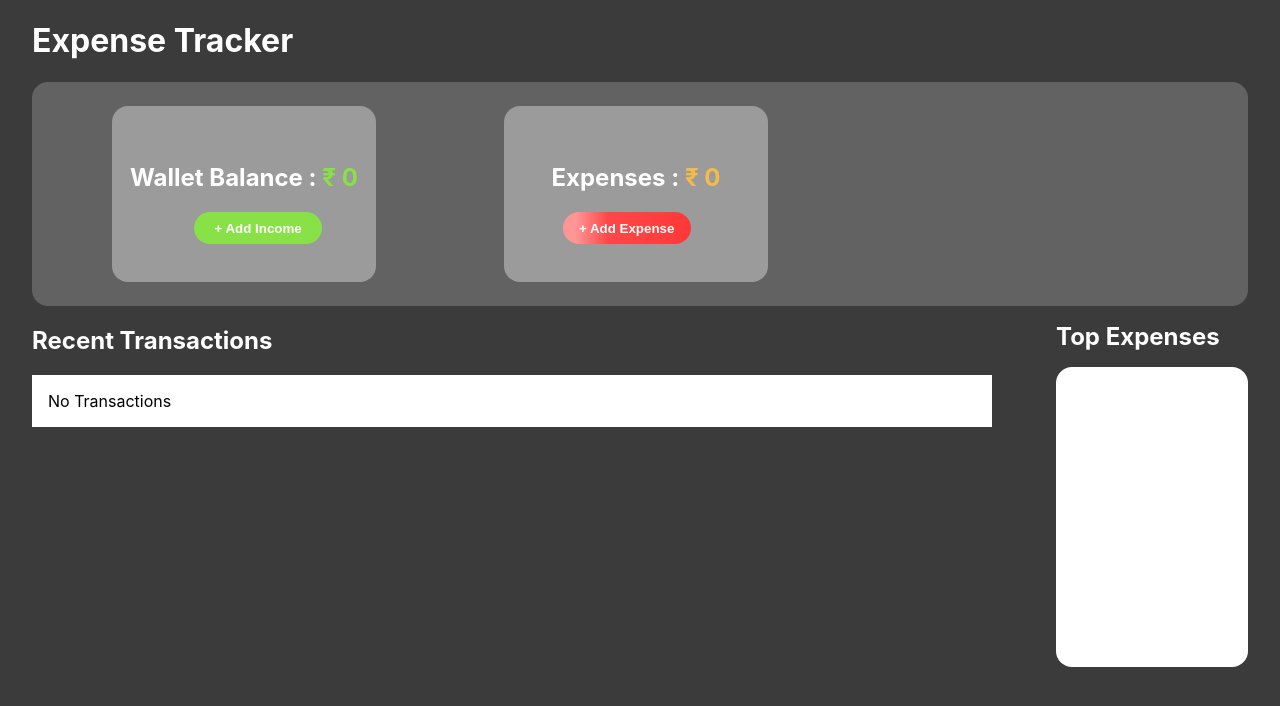
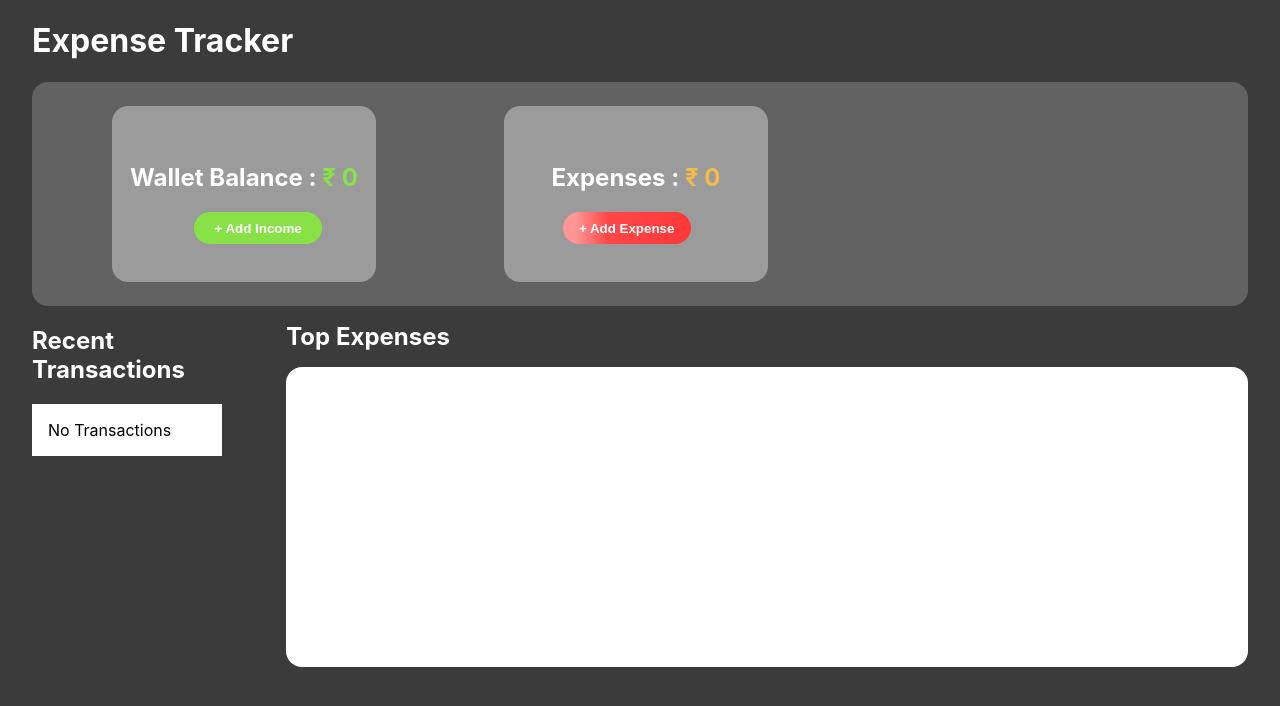
Before and after one commit to Srividhyais/xpencetracker, a React (Create React App) app: page / in a window 1280 px wide. Shown: the top 706 px of the page. Built offline with nearby package versions, Linux system fonts and the light colour scheme.

Commit message:
renamed the class

```diff
--- a/src/App.css
+++ b/src/App.css
@@ -132,7 +132,7 @@
   width: 1rem;
 }
 
-.transaction {
+.transactions {
   background: "white";
   display: "flex";
   flex-direction: "column";
--- a/src/tracker.jsx
+++ b/src/tracker.jsx
@@ -376,7 +376,7 @@ export default function Tracker() {
                         position: 'relative',
                         left: '0rem', color: "white"
                     }}>Recent Transactions</h2>
-                    <div className='transaction'>
+                    <div className='transactions'>
                         {
                             expenseList.length === 0 ? (
                                 <div style={{ backgroundColor: "white", padding: "1rem" }}>
```
